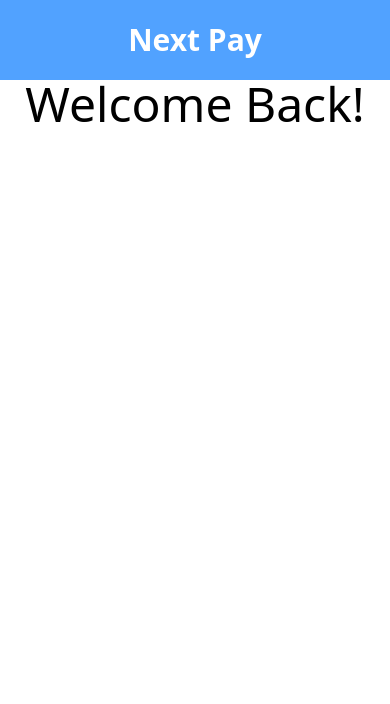
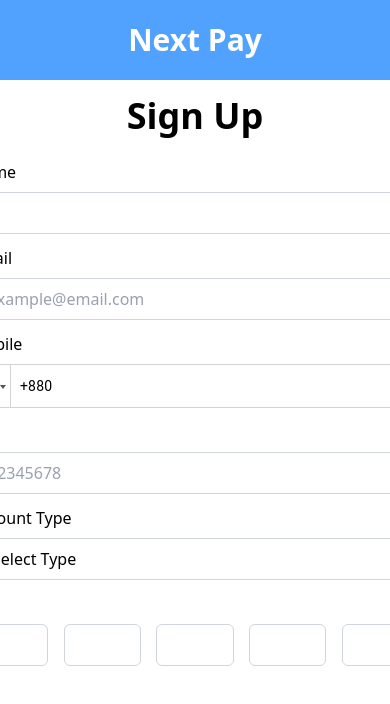
Before and after one commit to imnazirul/next-pay-client, a React (Vite) app: page / in a window 390 px wide. Shown: the top 704 px of the page. Built offline with nearby package versions, Linux system fonts and the light colour scheme.

Commit message:
add phone and OTP input components to SignUp page; update Input component styles

```diff
--- a/package.json
+++ b/package.json
@@ -15,6 +15,8 @@
     "react": "^19.0.0",
     "react-dom": "^19.0.0",
     "react-icons": "^5.5.0",
+    "react-otp-input": "^3.1.1",
+    "react-phone-input-2": "^2.15.1",
     "react-router": "^7.2.0",
     "sonner": "^2.0.1",
     "tailwind-merge": "^3.0.2"
--- /dev/null
+++ b/src/Pages/Auth/PhoneInput.css
@@ -0,0 +1,8 @@
+.mb_input{
+    height: 44px;
+    outline: none;
+    background: transparent;
+    }
+    .mb_container{
+        background: transparent;
+    }
--- a/src/Pages/Auth/SignUp.jsx
+++ b/src/Pages/Auth/SignUp.jsx
@@ -1,12 +1,77 @@
+import Input from "../../components/Input";
+import "react-phone-input-2/lib/style.css";
+import "./PhoneInput.css";
+import PhoneInput from "react-phone-input-2";
+
+import { useState } from "react";
+import PinInput from "../../components/PinInput";
 
 const SignUp = () => {
-
-    return (
-       <div>
-           <h1 className=" text-5xl text-center">Welcome Back!</h1>
-
-       </div>
-    );
+  const [pin, setPin] = useState();
+  return (
+    <div className="flex flex-col items-center h-[100vh]">
+      <h1 className=" text-4xl text-center font-semibold h-12 my-4">Sign Up</h1>
+      <form className="max-w-lg min-w-md space-y-3">
+        <div className="flex flex-col gap-2">
+          <label className="">Name</label>
+          <Input type="text" />
+        </div>
+        <div className="flex flex-col gap-2">
+          <label className="">Email</label>
+          <Input type="email" placeholder="example@email.com" />
+        </div>
+        <div className="flex flex-col gap-2">
+          <label className="text-">Mobile</label>
+          <PhoneInput
+            inputProps={{
+              name: "phone",
+              required: true,
+              autoFocus: true,
+            }}
+            onlyCountries={["bd"]}
+            isValid={false}
+            inputStyle={{
+              height: "44px",
+              background: "transparent",
+              borderColor: "#d3d3d3",
+              width: "100%",
+            }}
+            country={"bd"}
+            buttonStyle={{
+              background: "transparent",
+              borderColor: "#d3d3d3",
+            }}
+            // value={customerData.mobile_number}
+            // onChange={(value) => {
+            //   setCustomerData((prev) => ({
+            //     ...prev,
+            //     mobile_number: `+${value}`,
+            //   }));
+            // }}
+            enableSearch={true}
+          />
+        </div>
+        <div className="flex flex-col gap-2">
+          <label className="">NID</label>
+          <Input type="text" placeholder="12345678" />
+        </div>
+        <div className="flex flex-col gap-2">
+          <label className="">Account Type</label>
+          <select className="bg-transparent outline-none border border-gray-300 rounded-md py-2 px-4 focus:border-blue-500 placeholder:text-gray-400">
+            <option defaultChecked value="">
+              Select Type
+            </option>
+            <option value="USER">User</option>
+            <option value="AGENT">Agent</option>
+          </select>
+        </div>
+        <div className="flex flex-col gap-2">
+          <label className="text-">PIN</label>
+          <div className="flex-1"><PinInput setValue={setPin} value={pin}/></div>
+        </div>
+      </form>
+    </div>
+  );
 };
 
 export default SignUp;
--- a/src/components/Input.jsx
+++ b/src/components/Input.jsx
@@ -1,39 +1,22 @@
 /* eslint-disable react/prop-types */
 import { cn } from "../lib/utils";
-import "./input.css";
-import { forwardRef } from "react";
 
-const Input = forwardRef(
-  (
-    {
-      className,
-      placeholder,
-      type,
-      defaultValue,
-      value,
-      onChange,
-      ...props
-    },
-    ref
+const Input = (
+  { className, placeholder, type, defaultValue, value, onChange }
 ) => {
   return (
     <input
-        ref={ref}
       type={type}
       defaultValue={defaultValue}
       placeholder={placeholder}
       className={cn(
-          "bg-transparent outline-none placeholder:text-[#EAECF0]",
+        "bg-transparent outline-none border border-gray-300 rounded-md py-2 px-4 focus:border-blue-500 placeholder:text-gray-400",
         className
       )}
-        {...props}
       value={value}
       onChange={onChange}
     />
   );
-  }
-);
-
-Input.displayName = "Input";
+};
 
 export default Input;
--- /dev/null
+++ b/src/components/PinInput.jsx
@@ -0,0 +1,20 @@
+/* eslint-disable react/prop-types */
+import OTPInput from "react-otp-input";
+
+const PinInput = ({ value, setValue }) => {
+  return (
+    <>
+      <OTPInput
+        value={value}
+        onChange={setValue}
+        numInputs={5}
+        renderSeparator={<span className="text-white">---</span>}
+        renderInput={(props) => <input {...props} />}
+        inputStyle="bg-transparent flex-1 text-black outline-none border border-gray-300 rounded-md py-2  w-14 focus:border-blue-500"
+        inputType="number"
+      />
+    </>
+  );
+};
+
+export default PinInput;
--- a/src/index.css
+++ b/src/index.css
@@ -1,4 +1,14 @@
 @import url("https://fonts.googleapis.com/css2?family=Poppins:ital,wght@0,100;0,200;0,300;0,400;0,500;0,600;0,700;0,800;0,900;1,100;1,200;1,300;1,400;1,500;1,600;1,700;1,800;1,900&display=swap");
-@import url('https://fonts.googleapis.com/css2?family=Lobster&display=swap');
+@import url("https://fonts.googleapis.com/css2?family=Lobster&display=swap");
 
 @import "tailwindcss";
+
+input[type="number"] {
+  appearance: textfield;
+}
+
+/* Hide increment/decrement arrows in WebKit browsers (Chrome, Safari) */
+input[type="number"]::-webkit-outer-spin-button,
+input[type="number"]::-webkit-inner-spin-button {
+  -webkit-appearance: none;
+}
```
Also changed, not shown: 1 other file (tests, documents, lock files or other folders). Lines whose indentation alone changed are shown as unchanged.
